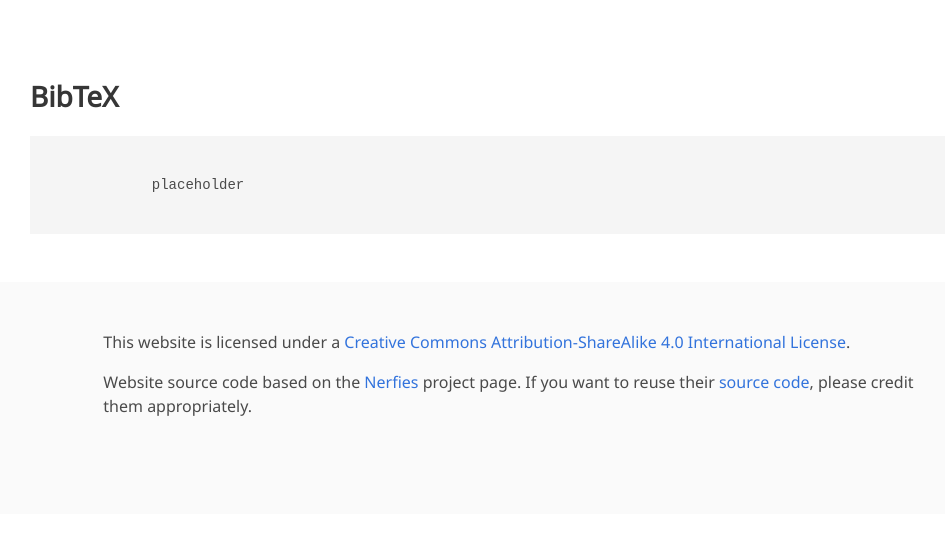
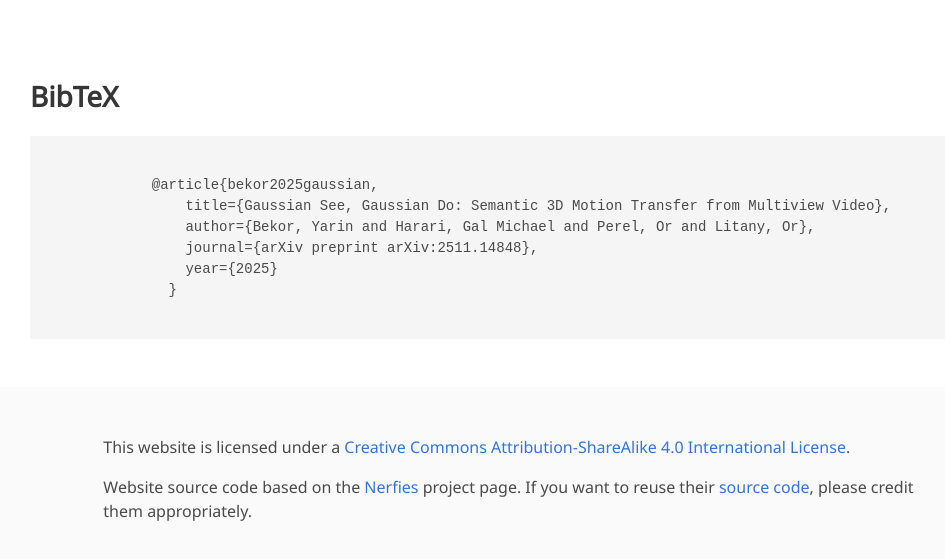
Before and after one commit to GSGD-MotionTransfer/GSGD-MotionTransfer.github.io, a plain HTML site: page index.html in a window 1280 px wide. Shown: the part 9700-10259 px from the top of the page, without its empty margins (130-1075 px from the left). Before the commit the page ends 10214 px from the top, so only its background shows below. Drawn offline with nearby package versions, Linux system fonts and the light colour scheme; some icons are missing; a web font is replaced by a local one.

Commit message:
bibtex update

```diff
--- a/index.html
+++ b/index.html
@@ -568,7 +568,12 @@
     <div class="container is-max-desktop content">
         <h2 class="title">BibTeX</h2>
         <pre><code>
-            placeholder
+            @article{bekor2025gaussian,
+                title={Gaussian See, Gaussian Do: Semantic 3D Motion Transfer from Multiview Video},
+                author={Bekor, Yarin and Harari, Gal Michael and Perel, Or and Litany, Or},
+                journal={arXiv preprint arXiv:2511.14848},
+                year={2025}
+              }
         </code></pre>
     </div>
 </section>
```
